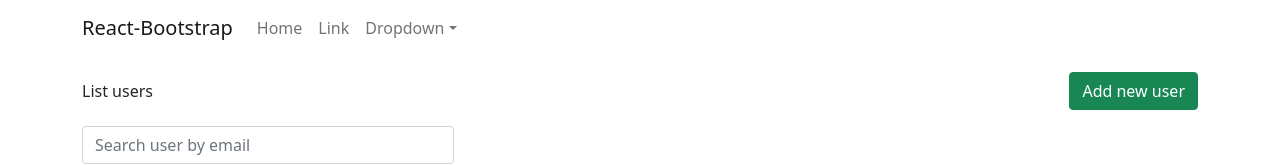
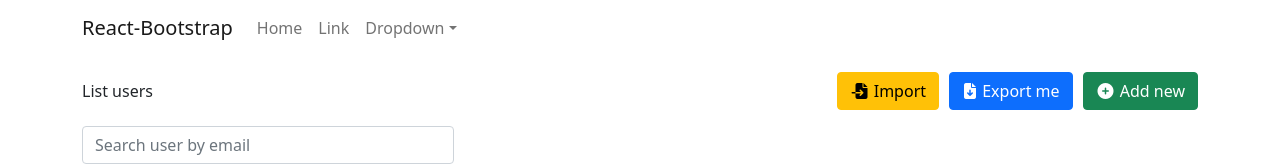
Before and after one commit to lmngoc/practice-react, a React (Create React App) app: page / in a window 1280 px wide. Shown: the top 166 px of the page. Built offline with nearby package versions, Linux system fonts and the light colour scheme; no server answers.

Commit message:
design export, import button

```diff
--- a/package.json
+++ b/package.json
@@ -10,8 +10,10 @@
     "axios": "0.26.1",
     "bootstrap": "5.1.3",
     "lodash": "4.17.21",
+    "papaparse": "5.3.2",
     "react": "^17.0.2",
     "react-bootstrap": "2.2.2",
+    "react-csv": "2.2.2",
     "react-dom": "^17.0.2",
     "react-paginate": "8.1.2",
     "react-scripts": "4.0.3",
--- a/src/App.scss
+++ b/src/App.scss
@@ -12,9 +12,5 @@
     monospace;
 }
 .app-container {
-  .add-new {
-    display: flex;
-    align-items: center;
-    justify-content: space-between;
-  }
+
 }
--- a/src/components/TableUser.scss
+++ b/src/components/TableUser.scss
@@ -6,3 +6,16 @@
         padding: 0 2px;
     }
 }
+
+.add-new {
+    display: flex;
+    align-items: center;
+    justify-content: space-between;
+    .group-btns {
+        display: flex;
+        gap: 10px;
+        i {
+            padding: 0 2px;
+        }
+    }
+  }
--- a/src/components/TableUsers.js
+++ b/src/components/TableUsers.js
@@ -9,6 +9,7 @@
 import { debounce } from 'lodash';
 import ModalConfirm from './ModalConfirm.js';
 import './TableUser.scss';
+import { CSVLink } from "react-csv";
 const TableUsers = (props) => {
     const [listUsers, setListUser] = useState([]);
     const [totalPages, setTotalPages] = useState(0);
@@ -94,12 +95,25 @@
         }
 
     }, 300)
+
+    const csvData = [
+        ["firstname", "lastname", "email"],
+        ["Ahmed", "Tomi", "ah@smthing.co.com"],
+        ["Raed", "Labes", "rl@smthing.co.com"],
+        ["Yezzi", "Min l3b", "ymin@cocococo.com"]
+    ];
     return (
         <>
             <div className='my-3 add-new'>
                 <span>List users</span>
-                <button className='btn btn-success' onClick={() => setIsShowModalAddNew(true)}>Add new user</button>
-            </div>
+                <div className='group-btns'>
+                    <label htmlFor='test' className="btn btn-warning"><i class="fa-solid fa-file-import"></i> Import</label>
+                    <input type='file' id='test' hidden />
+                    <CSVLink data={csvData} filename={"users.csv"} className="btn btn-primary" ><i className="fa-solid fa-file-arrow-down"></i> Export me</CSVLink>
+                    <button className='btn btn-success' onClick={() => setIsShowModalAddNew(true)}><i className="fa-solid fa-circle-plus"></i> Add new</button>
+                </div>
+
+            </div >
             <div className='col-4 my-3'> <input className='form-control' placeholder='Search user by email' onChange={(event) => handleSearch(event)} /></div>
             <Table striped bordered hover>
 
```
Also changed, not shown: 1 other file (tests, documents, lock files or other folders).
